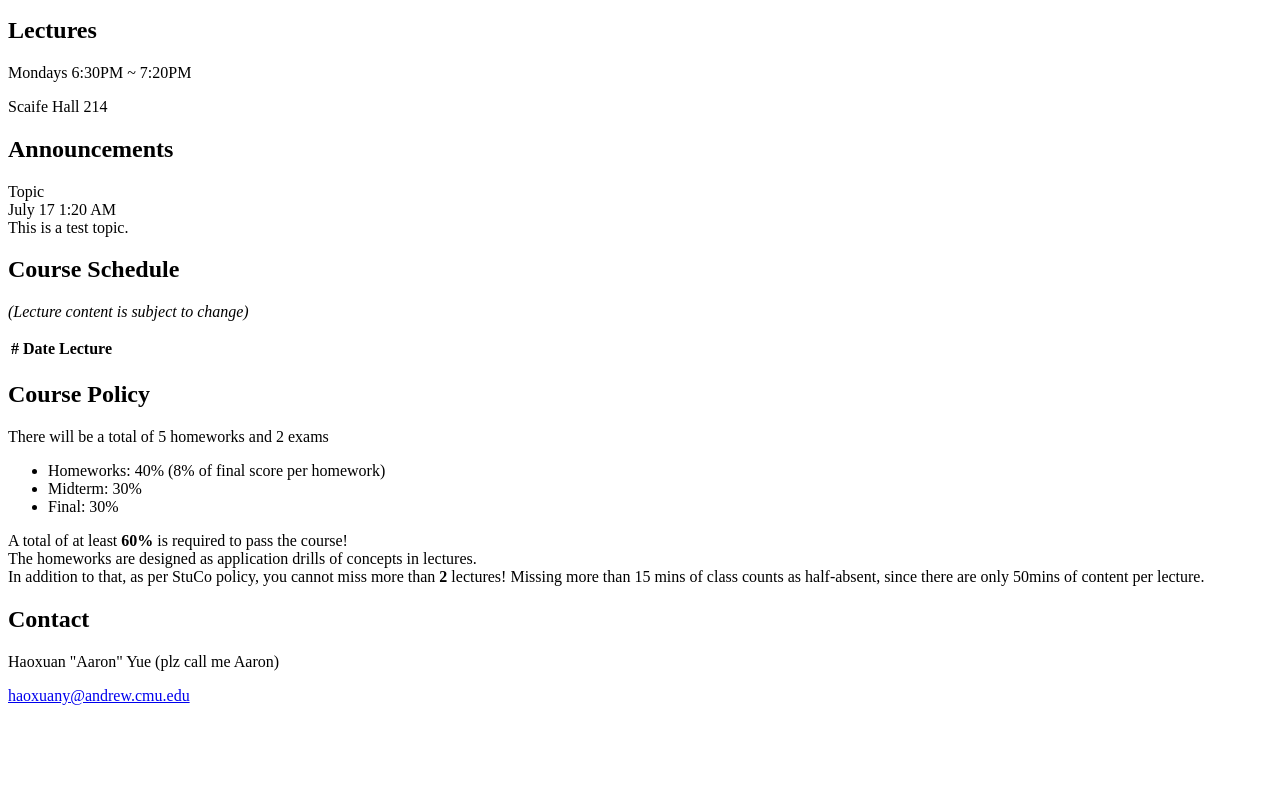
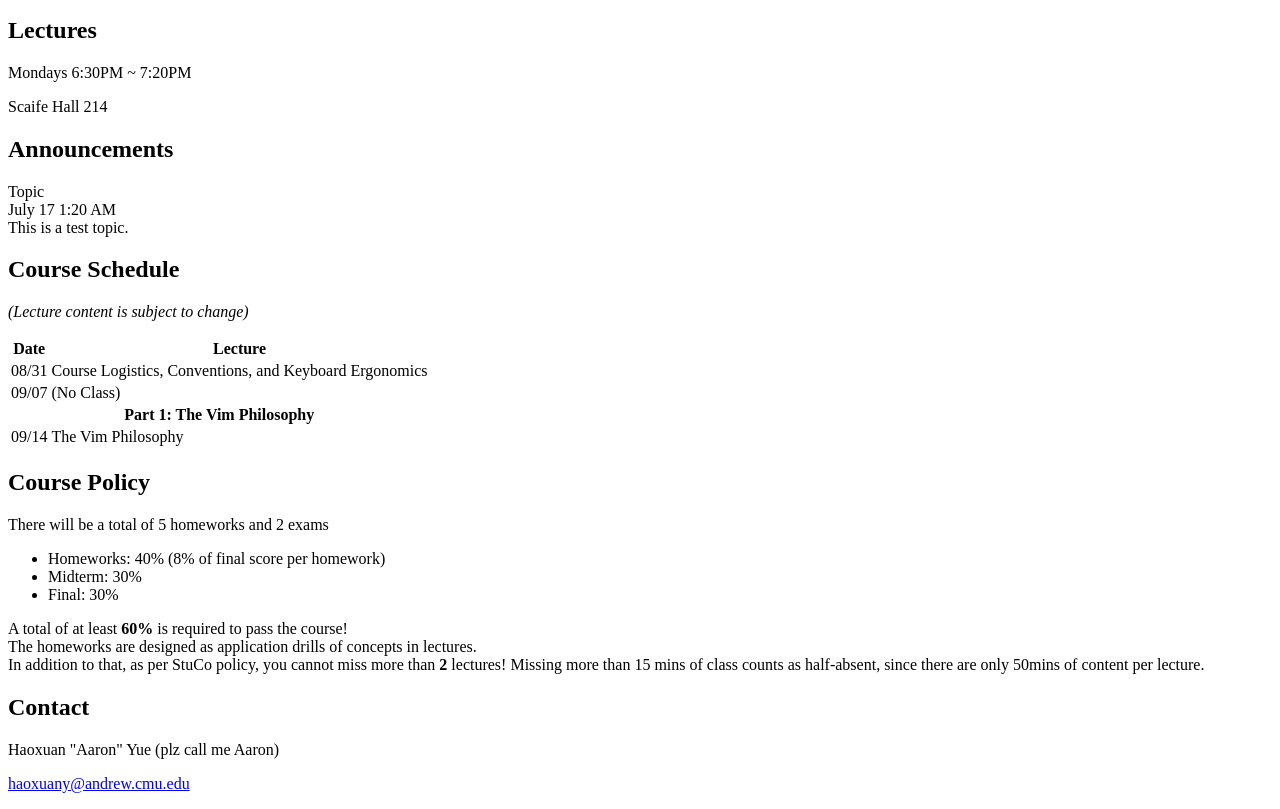
Before and after one commit to haoxuany/course-website, a plain HTML site: page site/index.html in a window 1280 px wide. Shown: the part 101-910 px from the top of the page. Before the commit the page ends 822 px from the top, so only its background shows below. Drawn offline with Linux system fonts and the light colour scheme.

```diff
--- a/site/index.html
+++ b/site/index.html
@@ -37,12 +37,30 @@
 		<table id="schedule">
 		    <thead>
 		        <tr id="heading">
-		            <th>#</th>
 		            <th>Date</th>
 		            <th>Lecture</th>
 		        </tr>
 		    </thead>
 		    <tbody>
+
+			<tr class="lecture">
+			    <td>08/31</td>
+			    <td>Course Logistics, Conventions, and Keyboard Ergonomics</td>
+			</tr>
+
+			<tr class="lecture">
+			    <td>09/07</td>
+			    <td>(No Class)</td>
+			</tr>
+
+			<tr class="part">
+			    <th colspan="2">Part 1: The Vim Philosophy</th>
+			</tr>
+
+			<tr class="lecture">
+			    <td>09/14</td>
+			    <td>The Vim Philosophy</td>
+			</tr>
 
 		    </tbody>
 		</table>
```
Also changed, not shown: 1 other file.
